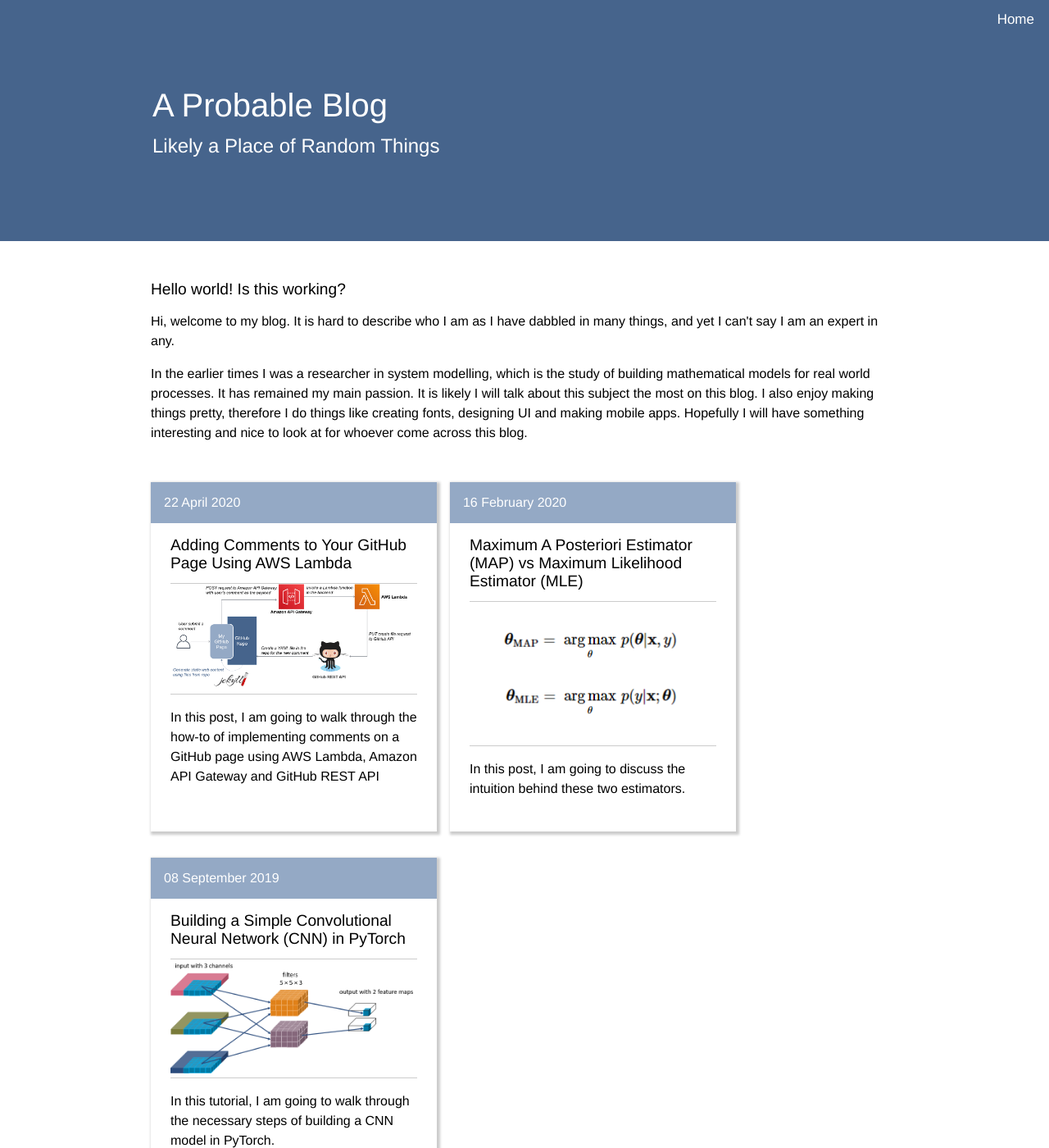
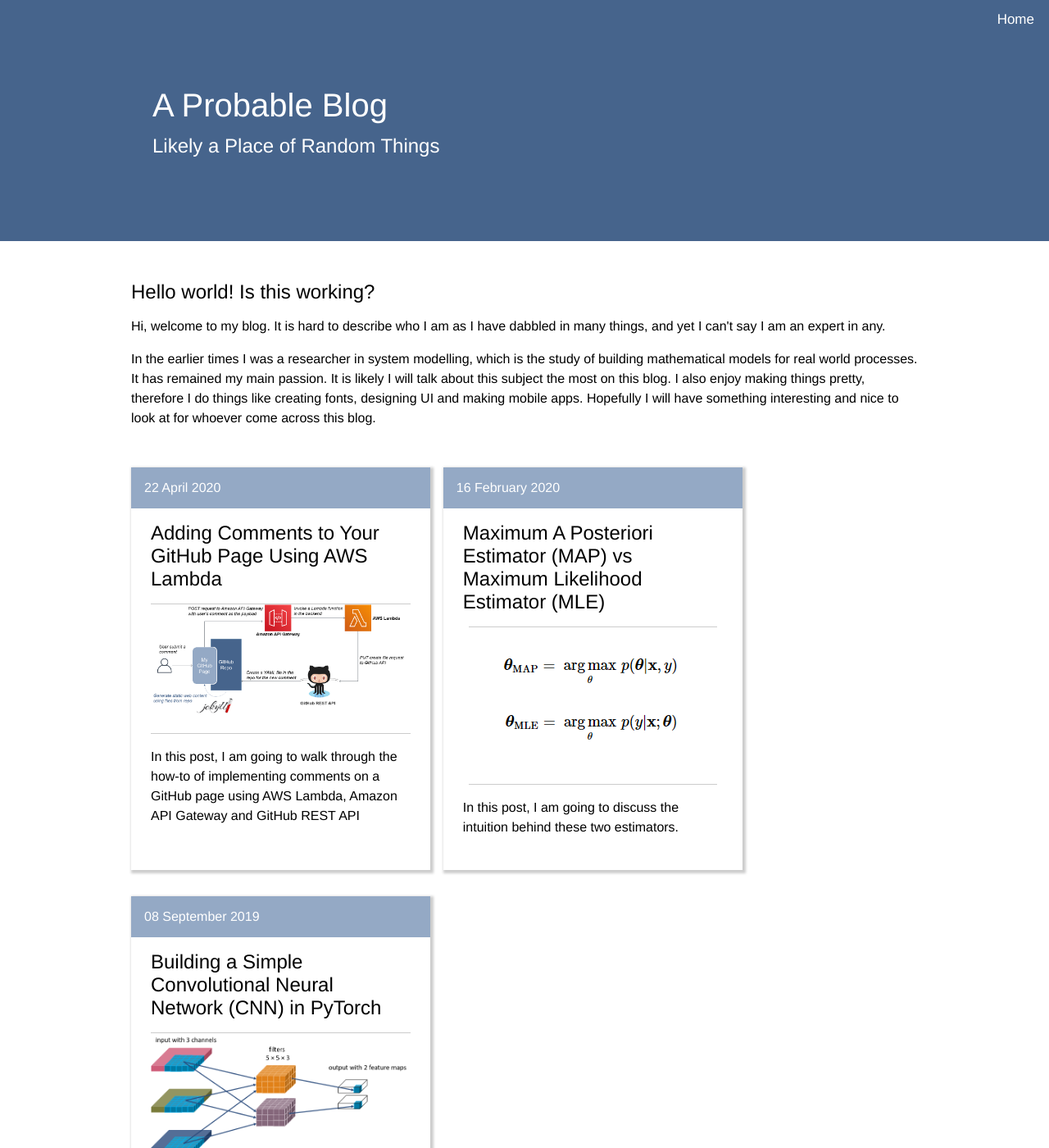
Before and after one commit to takmanman/takmanman.github.io, a Jekyll site: the page built from index.html, in a window 1280 px wide and 1400 px high. Shown: the whole window at 82% size. Built offline with Jekyll 4.4.1, drawn with Linux system fonts in a browser that asks for light colours.

Commit message:
Revert "Update afloat.css"
This reverts commit 81b1e32fac414b2f8945dd2c795ff0e58f4dcbc8.

```diff
--- a/assets/css/afloat.css
+++ b/assets/css/afloat.css
@@ -1,10 +1,10 @@
 @import url(coding.css);
 @import url(london.css);
 :root {
-  --body-margin: 1rem;
-  --body-padding: 1rem;
+  --body-margin: 0rem;
+  --body-padding: 0rem;
 
-  --banner-margin: -2rem;
+  --banner-margin: 0rem;
 
   --post-float-padding: 1.5rem;
   --post-float-date-margin: -1.5rem;
@@ -94,9 +94,6 @@
 	top: 0;
 	width: 100%;
 
-        margin-left:var(--banner-margin);
-	margin-right:var(--banner-margin);
-
 }
 
 .navbar a {
@@ -116,9 +113,6 @@
 
 .banner{
 
-	margin-left:var(--banner-margin);
-	margin-right:var(--banner-margin);
-	margin-top:var(--banner-margin);
 	margin-bottom:3em;
     padding:6rem 2rem;
 	background-color:var(--main-color);
@@ -258,9 +252,8 @@
   }
 
 
-  .container {
-    width: 100%
-  }
+  .navbar {
+	max-width: 100%;
 
   }
 
@@ -275,6 +268,11 @@
 	  font-size: 1rem;
   }
 
+
+  .container {
+    width: 98%;
+	max-width: 98%;
+  }
 
   img {
 
```
